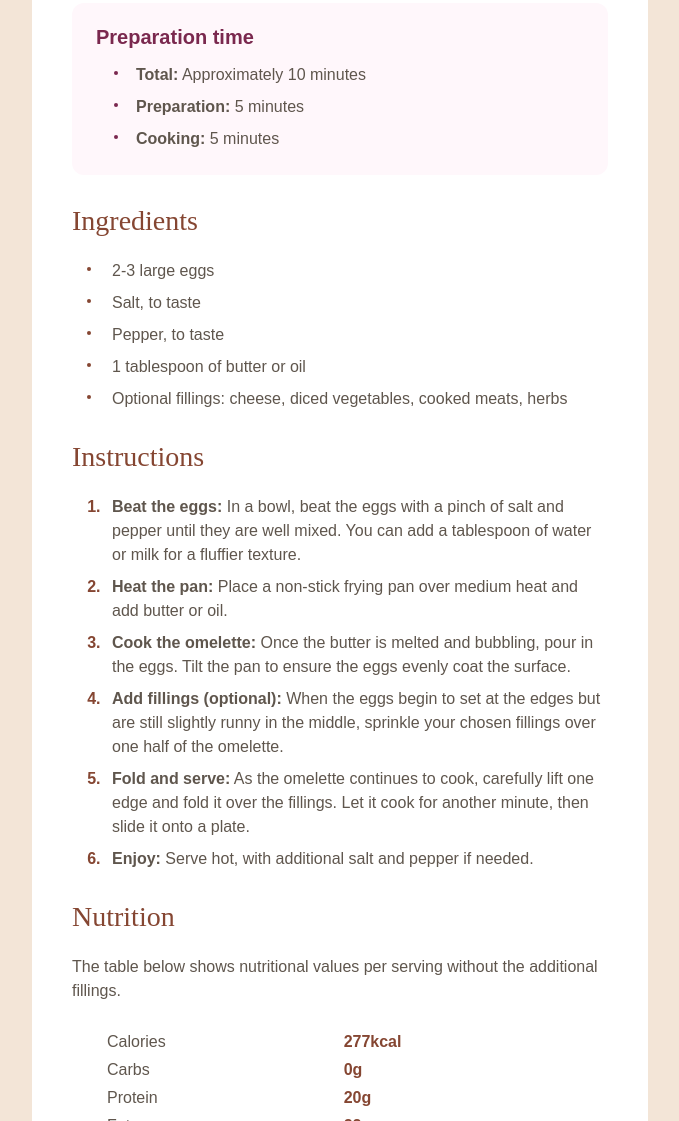
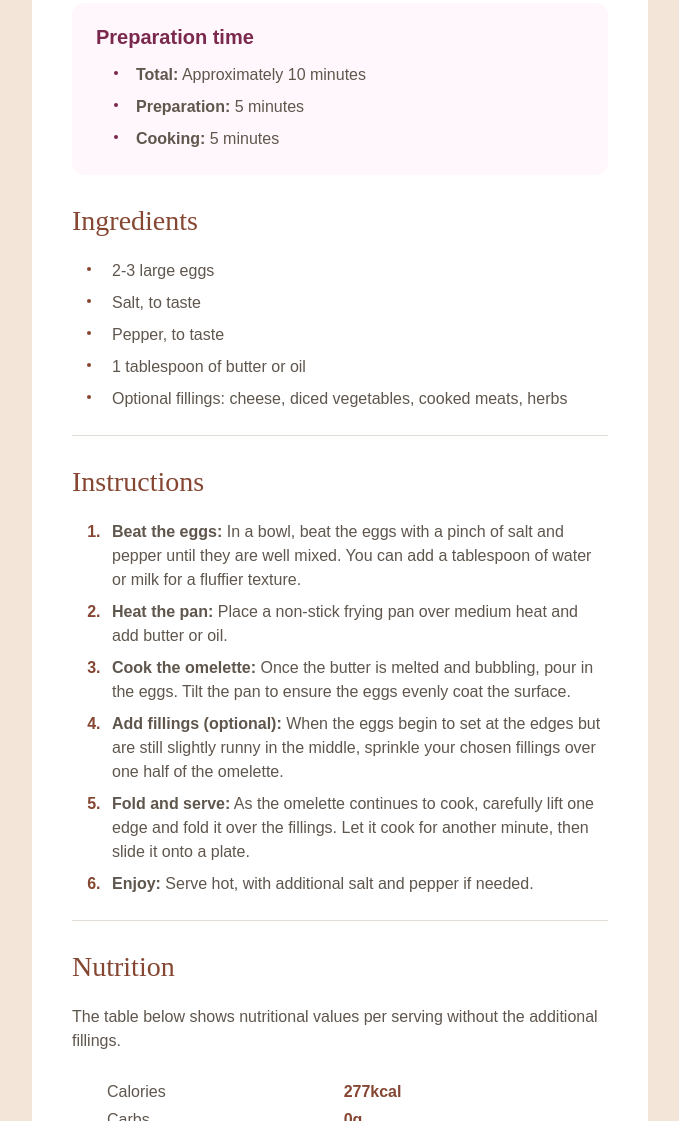
Before and after one commit to Oliko136/recipe-page, a plain HTML site: page index.html in a window 1280 px wide. Shown: the part 618-1739 px from the top of the page, without its empty margins (300-979 px from the left). Drawn offline with Linux system fonts and the light colour scheme.

Commit message:
Dividing lines added

```diff
--- a/css/styles.css
+++ b/css/styles.css
@@ -93,6 +93,14 @@
     gap: var(--spacing-300);
 }
 
+.subsection:not(:last-child)::after {
+    content: '';
+    display: block;
+    width: 100%;
+    height: 1px;
+    background-color: var(--stone-150);
+}
+
 .list {
     display: flex;
     flex-direction: column;
```
